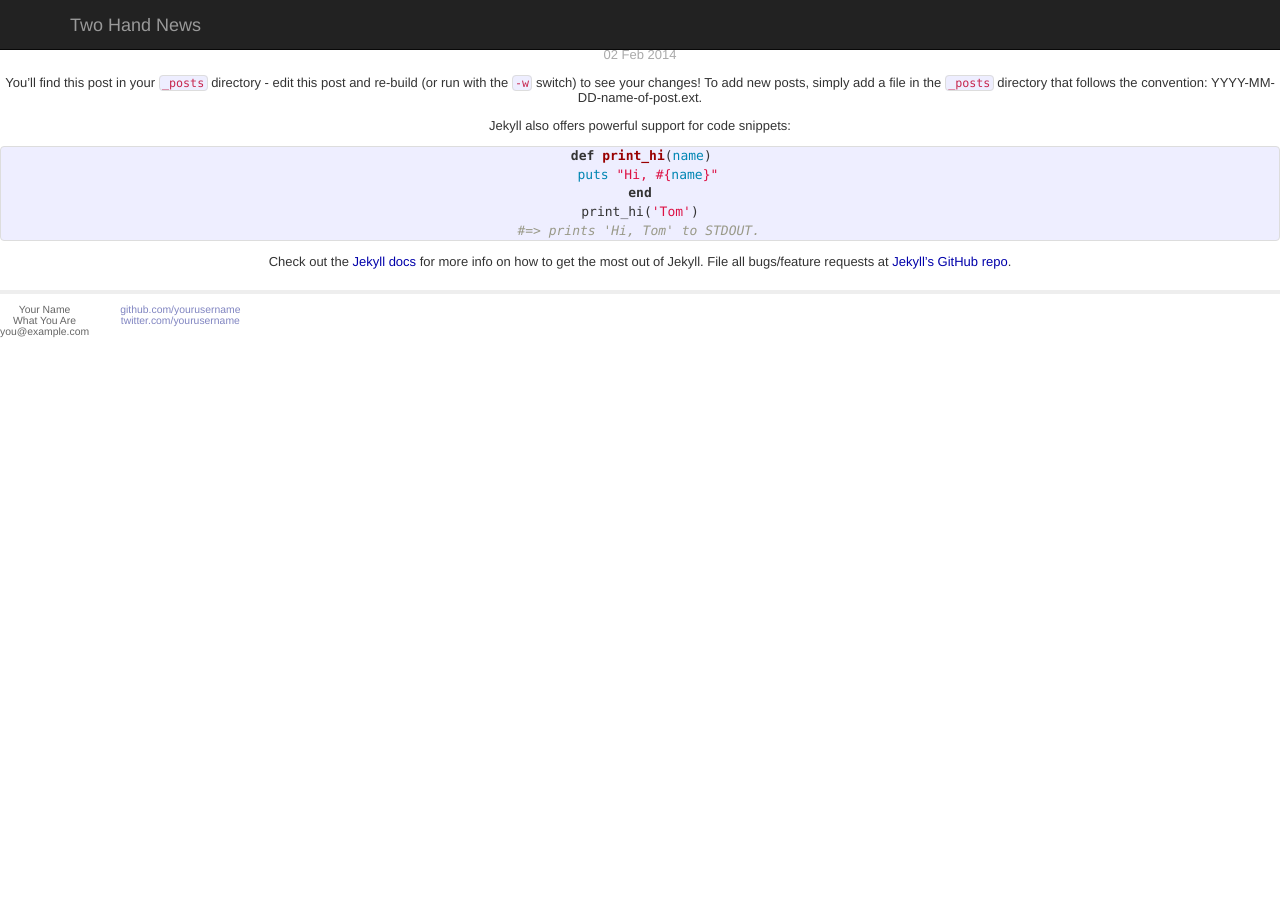
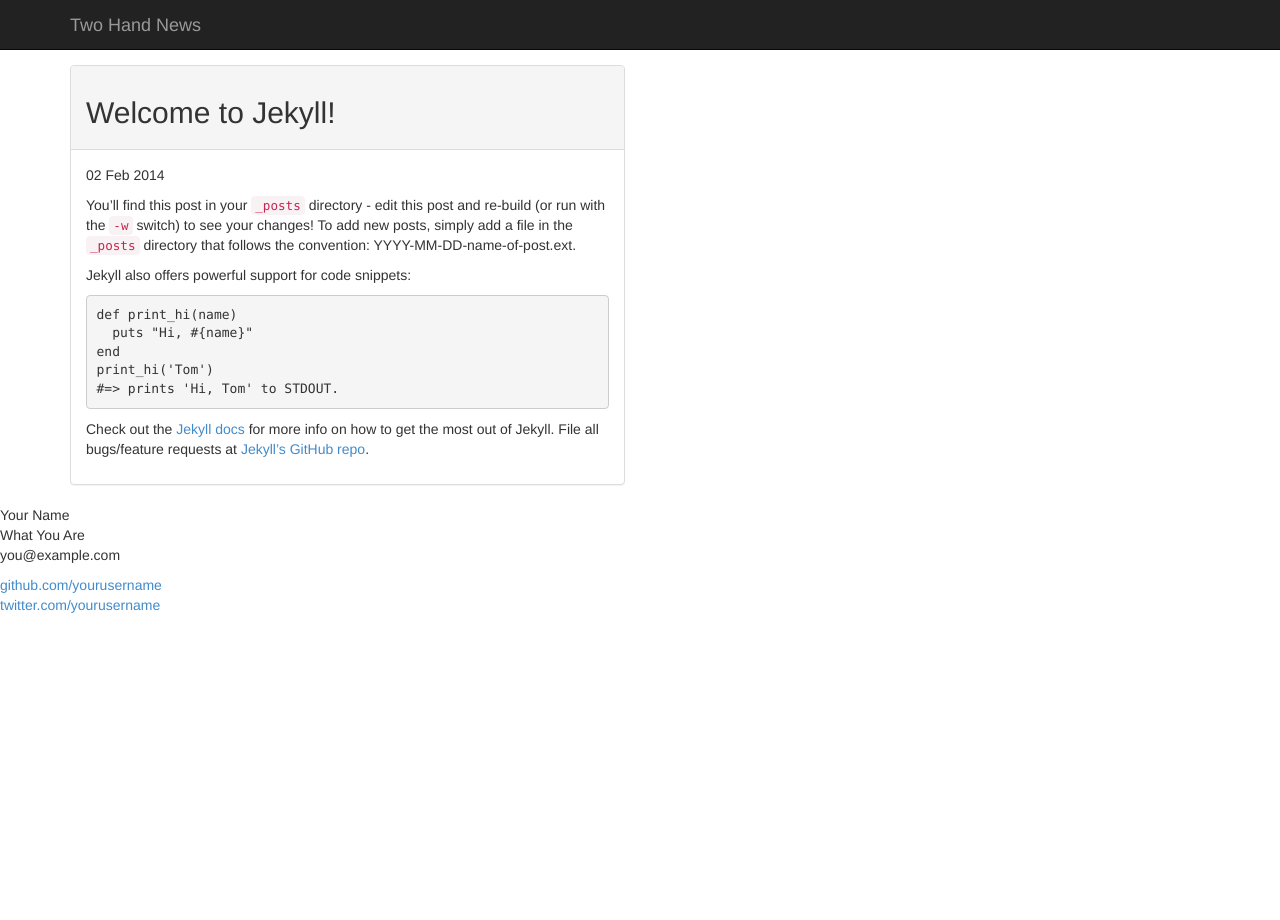
Before and after one commit to mrtrumbe/mrtrumbe.github.io, a Jekyll site: the page built from _posts/2014-02-02-welcome-to-jekyll.markdown, in a window 1280 px wide. Built offline with Jekyll 4.4.1, drawn with Linux system fonts in a browser that asks for light colours; Markdown is read by kramdown in place of the engine named in the settings.

Commit message:
Bootstrapified the styling. Needs to look better, but the basics are there.

```diff
--- a/_layouts/default.html
+++ b/_layouts/default.html
@@ -9,12 +9,12 @@
         <meta name="author" content="" />
 
         <link href="/assets/bootstrap/v3.1.0/css/bootstrap.min.css" rel="stylesheet" />
+        <link href="/css/new_main.css" rel="stylesheet" />
 
-        <!-- syntax highlighting CSS -->
+        <!-- defaults
         <link rel="stylesheet" href="/css/syntax.css">
-
-        <!-- Custom CSS -->
         <link rel="stylesheet" href="/css/main.css">
+        -->
 
     </head>
     <body>
@@ -22,12 +22,14 @@
       <div class="navbar navbar-inverse navbar-fixed-top">
         <div class="container">
           <div class="navbar-header">
-              <a class="navbar-brand" href="#">{{ site.name }}</a>
+              <a class="navbar-brand" href="/">{{ site.name }}</a>
           </div>
         </div>
       </div>
 
+      <div class="container">
       {{ content }}
+      </div>
 
       <div class="footer">
         <div class="contact">
--- a/_layouts/post.html
+++ b/_layouts/post.html
@@ -1,9 +1,17 @@
 ---
 layout: default
 ---
-<h2>{{ page.title }}</h2>
-<p class="meta">{{ page.date | date_to_string }}</p>
+<div class="row">
+  <div class="col-md-6">
+    <div class="panel panel-default">
+      <div class="panel-heading"><h2>{{ page.title }}</h2></div>
+      <div class="panel-body">
+        <p class="meta">{{ page.date | date_to_string }}</p>
 
-<div class="post">
-{{ content }}
+        <div class="post">
+        {{ content }}
+        </div>
+      </div>
+    </div>
+  </div>
 </div>
--- /dev/null
+++ b/css/new_main.css
@@ -0,0 +1,3 @@
+body {
+  padding-top: 65px;
+}
```
Also changed, not shown: index.html (+16 -8 lines), 2 other files.
